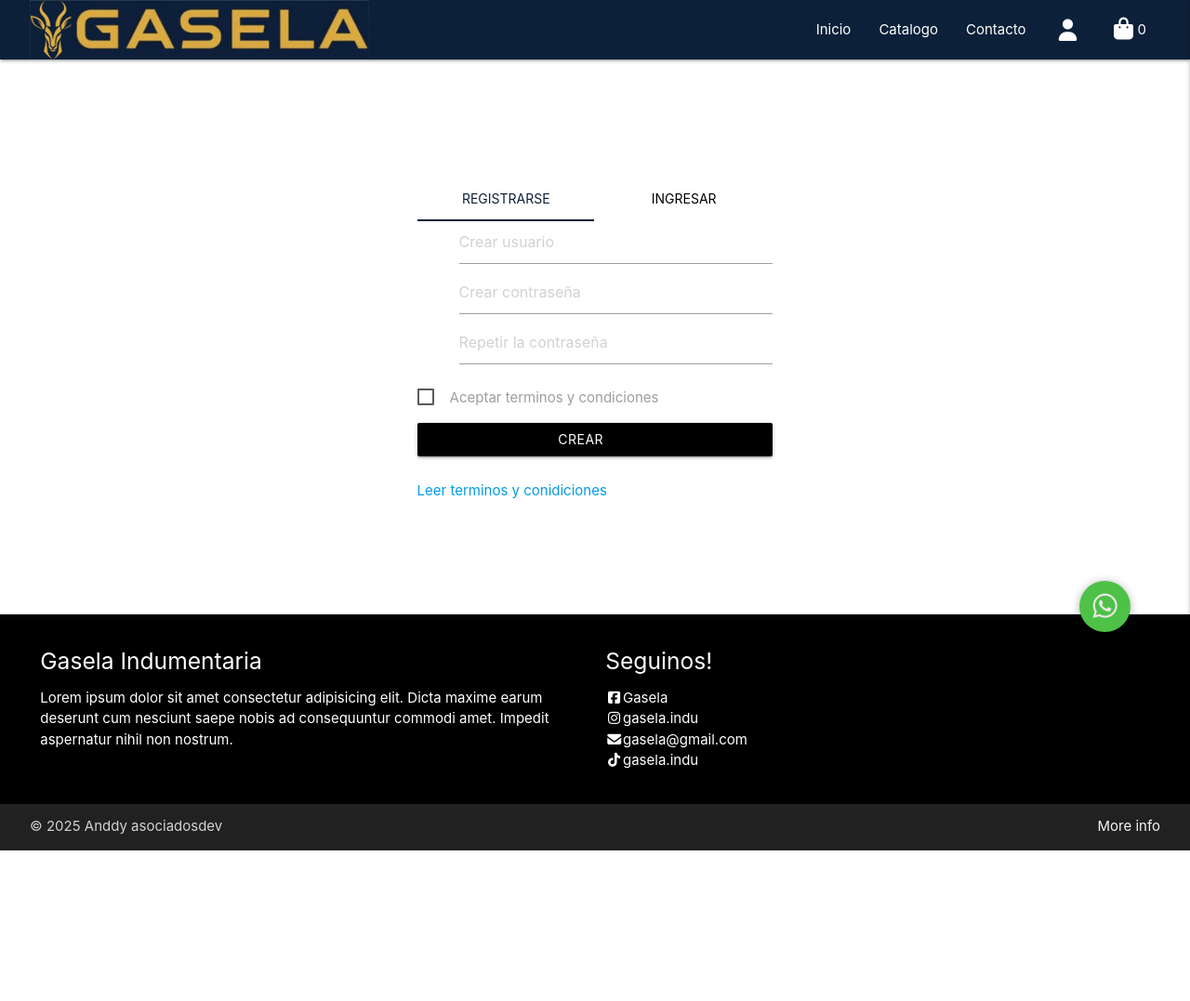
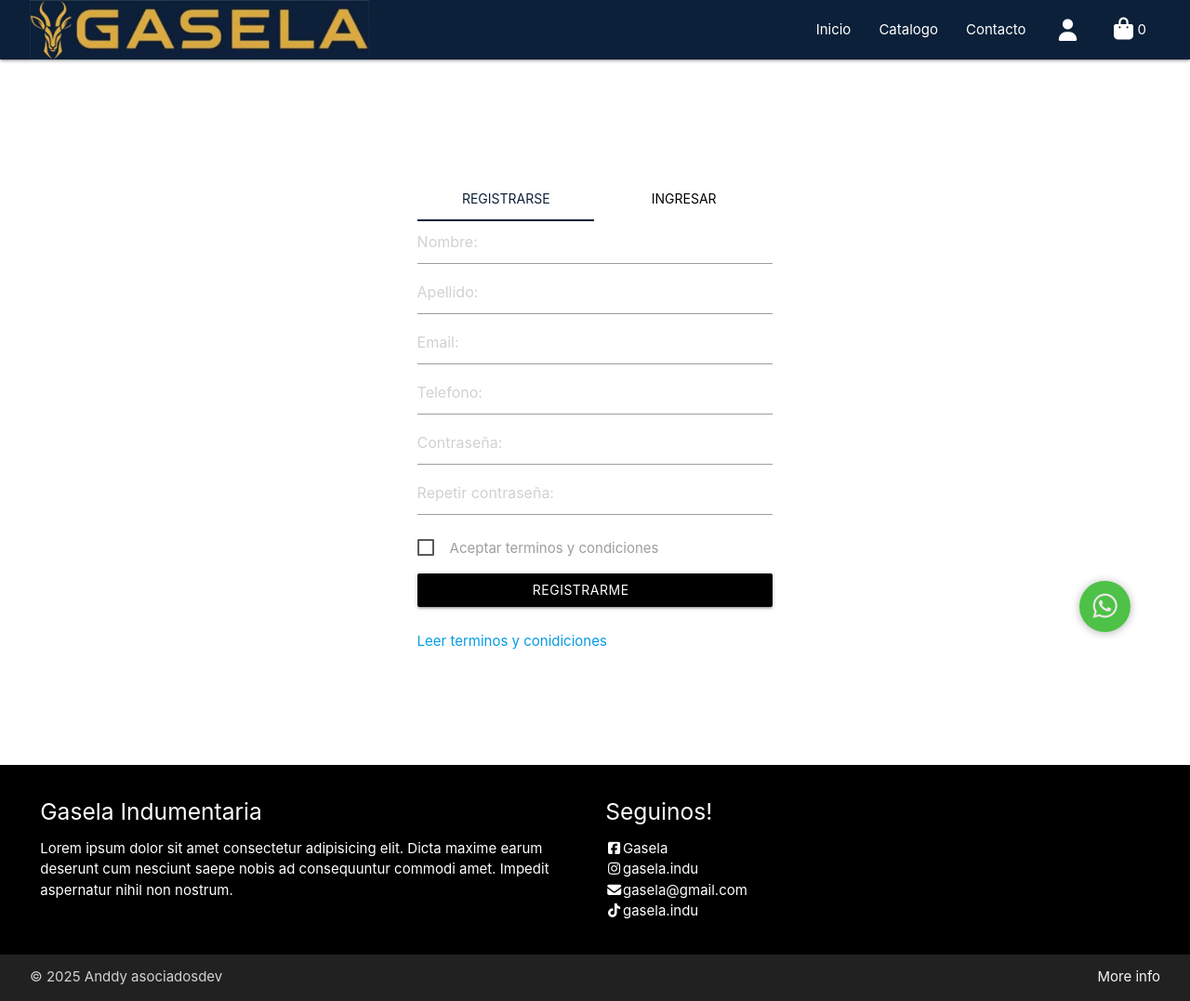
Before and after one commit to anddy97/gasela, a PHP site: page /usuario.php in a window 1280 px wide. Shown: the whole page at 93% size. Before the commit the page ends 915 px from the top, so only its background shows below. Run offline with PHP 8.4, Linux system fonts and the light colour scheme; data that the repository does not hold is empty; some libraries are stand-ins or nearby versions.

Commit message:
actualizacion2 2110

```diff
--- /dev/null
+++ b/back/sesions.php
@@ -0,0 +1,5 @@
+<?php
+// registrar usuario
+
+
+?>
--- a/layout/navbar.php
+++ b/layout/navbar.php
@@ -52,7 +52,7 @@
     <li><a href="catalogo.php"><i class="fa-solid fa-shirt right"></i> Catalogo</a></li>
     <div class="divider"></div>
     <li><a href="contacto.php">
-            <<i class="fa-solid fa-square-phone right"></i>Contacto
+            <i class="fa-solid fa-square-phone right"></i>Contacto
         </a></li>
     <div class="divider"></div>
     <li><a href="usuario.php"><i class="fa-solid fa-user right"></i>Mis compras</a></li>
--- a/scripts/main.js
+++ b/scripts/main.js
@@ -1,10 +1,10 @@
 document.addEventListener("DOMContentLoaded", function () {
+  M.AutoInit();
   var elems = document.querySelectorAll(".sidenav");
   var instances = M.Sidenav.init(elems, {
-    edge: "right",
+    edge: "left",
   });
 });
-
 fetch("./back/cartshop.php")
   .then((res) => res.json())
   .then((data) => {
--- a/scripts/usuario.js
+++ b/scripts/usuario.js
@@ -1 +1,6 @@
-M.AutoInit();
+const registrar = document.getElementById("registrar");
+
+registrar.addEventListener("submit", (e) => {
+  e.preventDefault();
+  let formRegistrar = new FormData(registrar);
+});
--- a/usuario.php
+++ b/usuario.php
@@ -5,7 +5,7 @@
     <meta charset="UTF-8">
     <meta http-equiv="X-UA-Compatible" content="IE=edge">
     <meta name="viewport" content="width=device-width, initial-scale=1.0">
-    <title>KOKETA jeans - Ingresar</title>
+    <title>Gasela - Ingresar</title>
     <link rel="stylesheet" href="https://cdnjs.cloudflare.com/ajax/libs/materialize/1.0.0/css/materialize.min.css">
     <link rel="stylesheet" href="https://cdnjs.cloudflare.com/ajax/libs/font-awesome/7.0.1/css/all.min.css"
         integrity="sha512-2SwdPD6INVrV/lHTZbO2nodKhrnDdJK9/kg2XD1r9uGqPo1cUbujc+IYdlYdEErWNu69gVcYgdxlmVmzTWnetw=="
@@ -28,18 +28,24 @@
             </div>
             <!------------ REGISTRARSE ---------------->
             <div class="col offset-l4 l4 offset-m4 m4 s12" id="registrarse">
-                <form action="">
+                <form action="back/sesions.php" method="POST" id="registrar">
                     <div class="input-field">
-                        <i class="icon-user prefix"></i>
-                        <input type="text" name="registrar_usuario" placeholder="Crear usuario">
+                        <input type="text" name="registrar_nombre" placeholder="Nombre:">
                     </div>
                     <div class="input-field">
-                        <i class="icon-key prefix"></i>
-                        <input type="password" name="registrar_pass" placeholder="Crear contraseña">
+                        <input type="text" name="registrar_apellido" placeholder="Apellido:">
                     </div>
                     <div class="input-field">
-                        <i class="icon-key prefix"></i>
-                        <input type="password" name="pass_repeat" placeholder="Repetir la contraseña">
+                        <input type="email" name="registrar_email" placeholder="Email:">
+                    </div>
+                    <div class="input-field">
+                        <input type="tel" name="registrar_telefono" placeholder="Telefono:">
+                    </div>
+                    <div class="input-field">
+                        <input type="password" name="registrar_password" placeholder="Contraseña:">
+                    </div>
+                    <div class="input-field">
+                        <input type="password" name="pass_repeat" placeholder="Repetir contraseña:">
                     </div>
                     <p>
                         <label>
@@ -47,7 +53,7 @@
                             <span>Aceptar terminos y condiciones</span>
                         </label>
                     </p>
-                    <button class="btn black lighten-1">Crear</button>
+                    <button class="btn black lighten-1">Registrarme</button>
                 </form><br>
                 <a href="#">Leer terminos y conidiciones</a>
             </div>
@@ -56,11 +62,11 @@
                 <form action="">
                     <div class="input-field">
                         <i class="icon-user prefix"></i>
-                        <input type="text" name="in_usuario" placeholder="Ingrese usuario o mail">
+                        <input type="text" name="in_usuario" placeholder="Email">
                     </div>
                     <div class="input-field">
                         <i class="icon-key prefix"></i>
-                        <input type="password" name="in_pass" placeholder="Ingrese contraseña">
+                        <input type="password" name="in_pass" placeholder="Contraseña">
                     </div>
                     <button class="btn black lighten-1">Ingresar</button><br><br>
                     <a href="#">¿olvidaste tu contraseña?</a>
```
Also changed, not shown: dashboard.php (added, +45 -0 lines), back/cartshop.php (line endings or trailing spaces).
